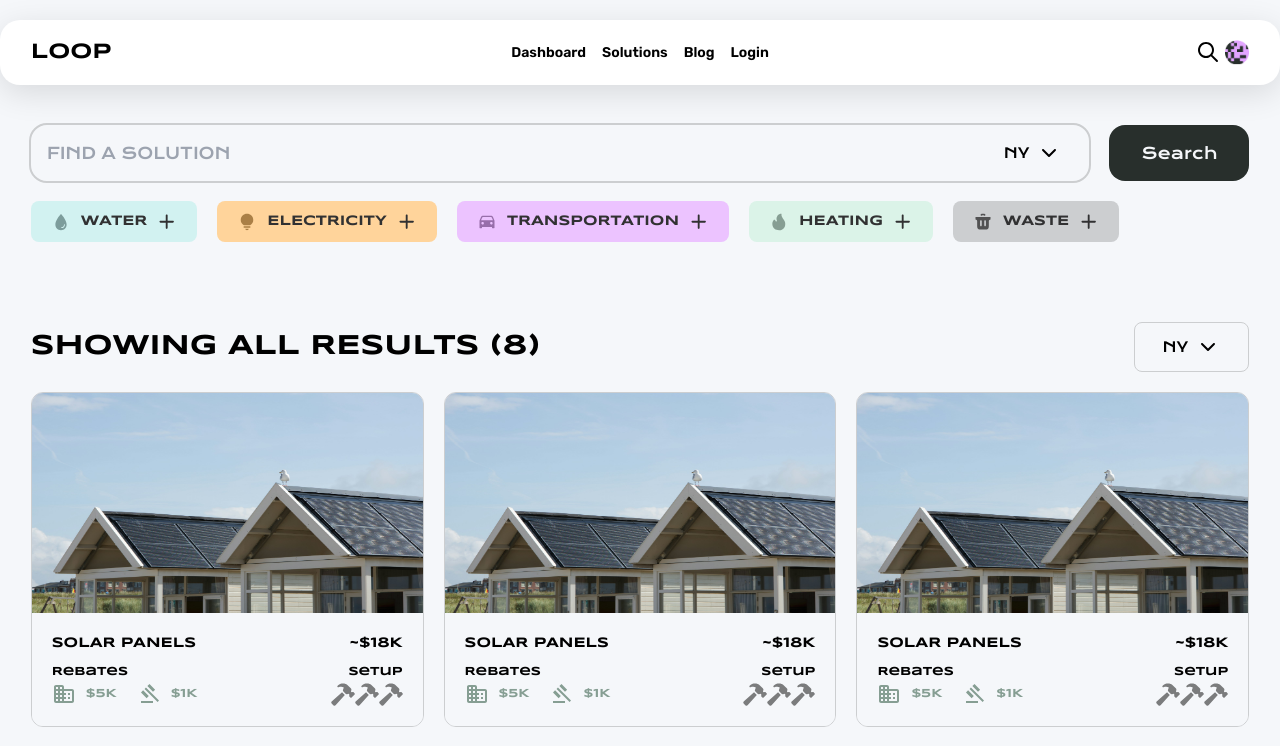
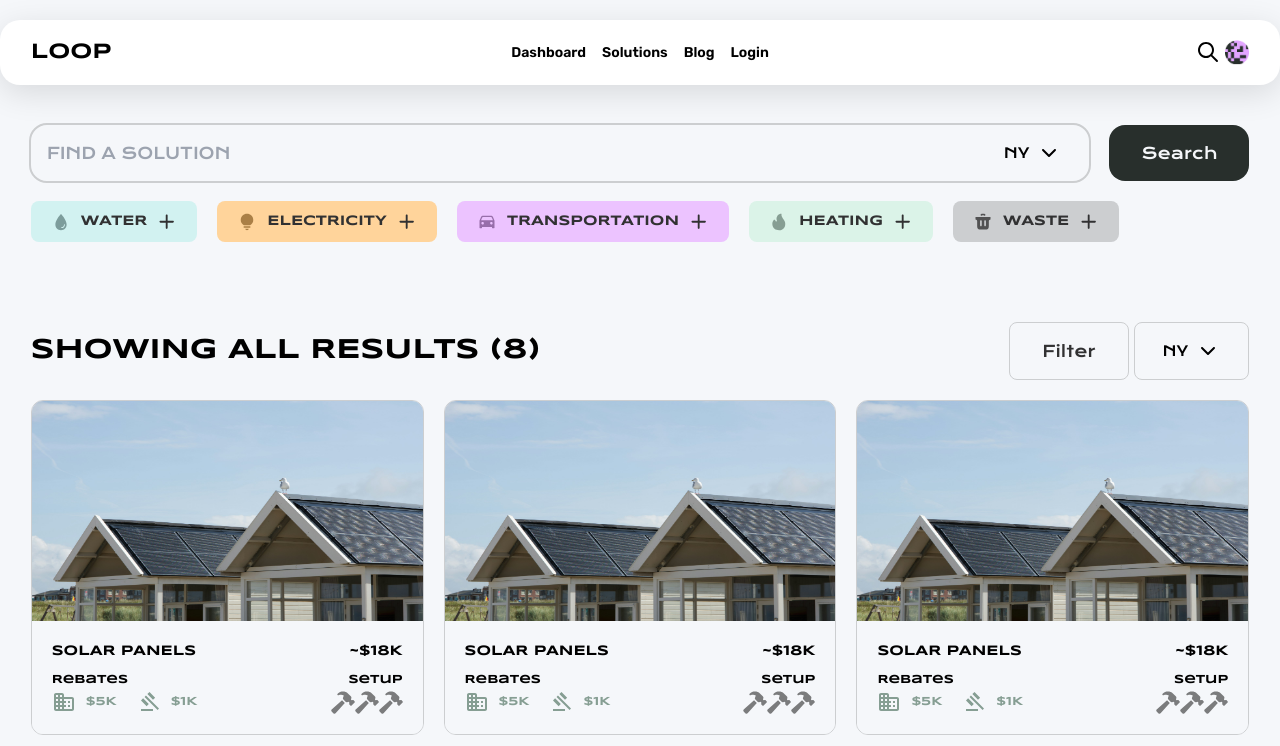
Before and after one commit to pranavkannepalli/loop, a Next.js app: page /solutions in a window 1280 px wide. Shown: the top 746 px of the page. Built offline with nearby package versions, Linux system fonts and the light colour scheme.

Commit message:
created modal

```diff
--- a/app/solutions/page.js
+++ b/app/solutions/page.js
@@ -4,6 +4,7 @@ import Button from "@/components/Button";
 import SectorFilters from "@/components/SectorFilters";
 import ResultsText from "@/components/SectorFilters/resultsText";
 import BasicList from "@/components/SectorFilters/basicList";
+import Filter from "@/components/Filter";
 
 export default function Solutions() {
 	return (
@@ -15,8 +16,11 @@ export default function Solutions() {
 			<SectorFilters />
 			<div className="flex flex-row justify-between items-center">
 				<ResultsText />
-				<div className="py-[12px] px-[16px] rounded-[8px] border border-white-300">
-					<StateSelector />
+				<div className="flex flex-row gap-[5px]">
+					<Filter />
+					<div className="py-[12px] px-[16px] rounded-[8px] border border-white-300 flex items-center justify-center">
+						<StateSelector />
+					</div>
 				</div>
 			</div>
 			<div className="mt-[20px]">
--- a/components/Button/index.js
+++ b/components/Button/index.js
@@ -2,9 +2,9 @@
 
 import classNames from "@/hooks/classnames";
 
-export default function Button({ type = "primary", children, onClick = () => {} }) {
+export default function Button({ type = "primary", children, className = "", onClick = () => {} }) {
 	return (
-		<button className={classNames("px-[32px] py-[16px] rounded-[16px]", type == "primary" ? "bg-green-800 text-white-200" : "bg-none text-green-700")} onClick={onClick}>
+		<button className={classNames("px-[32px] py-[16px] rounded-[16px]", type == "primary" ? "bg-green-800 text-white-200" : "bg-none text-green-700", className)} onClick={onClick}>
 			{children}
 		</button>
 	);
--- /dev/null
+++ b/components/Filter/filtermodal.js
@@ -0,0 +1,19 @@
+import Icon from "../Icon";
+import BudgetSelector from "../BudgetSelector";
+import Button from "../Button";
+
+export function FilterModal({ setOpen }) {
+	return (
+		<div className="fixed top-0 left-0 w-full h-full backdrop-blur-sm flex flex-row items-center justify-center z-10">
+			<div className="flex flex-col items-center justify-center bg-white-100 rounded-[20px] p-[20px] gap-[20px]">
+				<div className="w-full flex flex-row justify-between items-center">
+					<h3>Select Filters</h3>
+					<Button type="secondary" className="!p-0" onClick={() => setOpen(false)}>
+						<Icon name="remove" className="text-white-600" />
+					</Button>
+				</div>
+				<BudgetSelector />
+			</div>
+		</div>
+	);
+}
--- /dev/null
+++ b/components/Filter/index.js
@@ -0,0 +1,18 @@
+"use client";
+
+import Button from "../Button";
+import { useState } from "react";
+import { FilterModal } from "./filtermodal";
+
+export default function Filter() {
+	const [open, setOpen] = useState(false);
+
+	return (
+		<>
+			<Button className="py-[12px] px-[16px] rounded-[8px] border border-white-300 !text-white-600" type="secondary" onClick={() => setOpen(true)}>
+				Filter
+			</Button>
+			{open && <FilterModal setOpen={setOpen} />}
+		</>
+	);
+}
```
